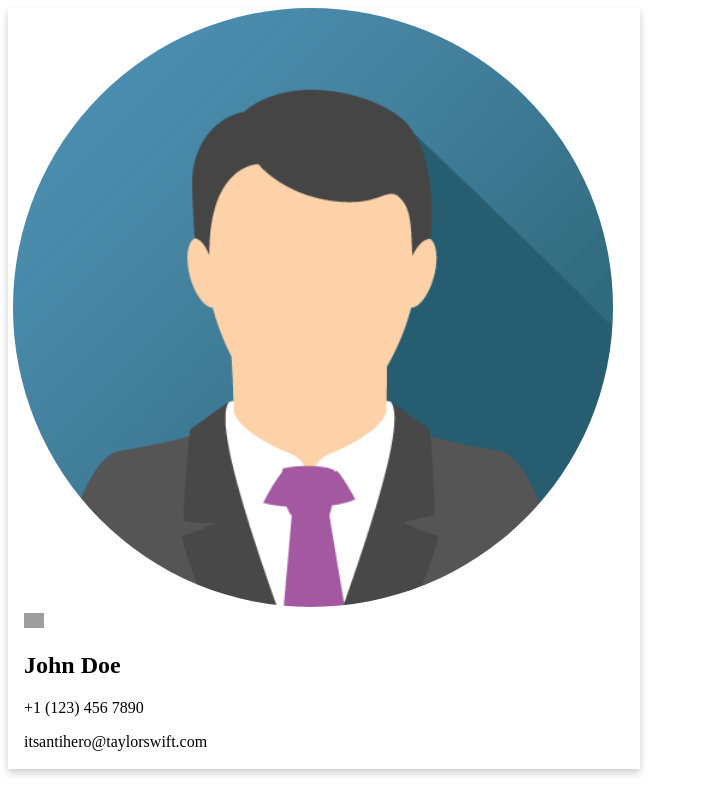
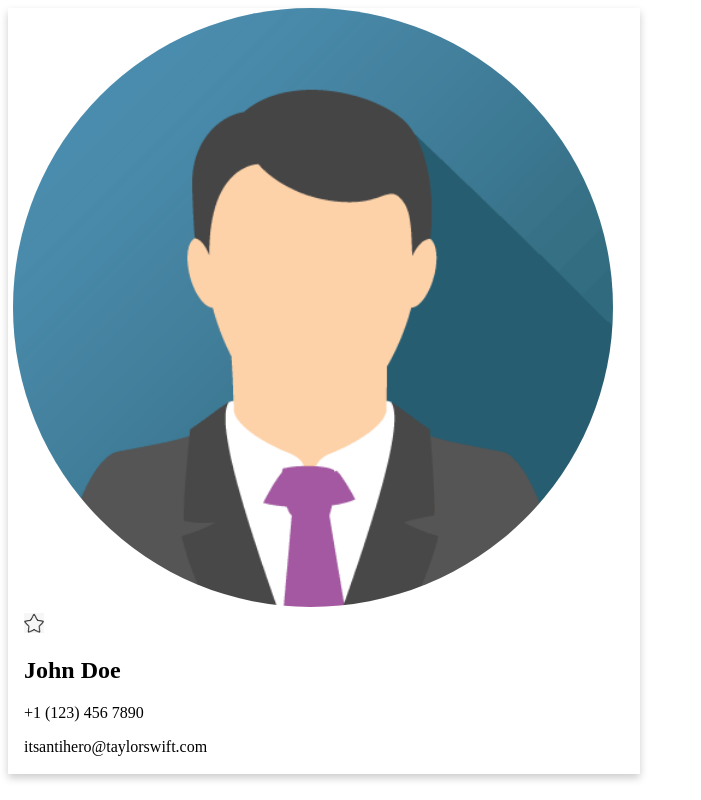
Before and after one commit to HarikaPenukonda/event-listener-tutorial, a React (Create React App) app: page / in a window 1280 px wide. Shown: the whole page, without its empty margins (0-701 px from the left). Built offline with nearby package versions, Linux system fonts and the light colour scheme; grey boxes are pictures that could not be loaded.

Commit message:
challenge 2 - own

```diff
--- a/src/ComplexObjects.js
+++ b/src/ComplexObjects.js
@@ -1,7 +1,7 @@
 import React from "react";
 
 export default function ComplexObjects(){
-    const [contact, seContact] = React.useState({
+    const [contact, setContact] = React.useState({
         "firstName" : "John",
         "lastName" : "Doe",
         "phone" : "+1 (123) 456 7890",
@@ -10,12 +10,15 @@ export default function ComplexObjects(){
     })
 
     /*
-        Challenge 1 : Fill in the values in the markup
-        using the properties of our state object above
+        Challenge 2 : Use a ternary to determine which star image filename
+        should be used based on `contact.isFavourite` property
+
+        `true` => "star-filled.png"
+        `false => "star-empty.png"
     */
 
     function toggleFavourite(){
-        console.log("Toggle Favourite")
+        setContact(prevState => !prevState)
     }
 
     return(
@@ -25,10 +28,9 @@ export default function ComplexObjects(){
                     className="card--image"
                 />
                 <div className="card--info">
-                <img src="./images/star.png"
+                <img src={contact.isFavourite ? "./images/star-filed.png" : "./images/star-empty.png"}
                     width={"20px"}
-                    onClick={toggleFavourite}
-                />
+                    onClick={toggleFavourite}/>
                 <h2 className="card--name">{contact.firstName} {contact.lastName}</h2>
                 <p className="card--contact">{contact.phone}</p>
                 <p className="card--contact">{contact.email}</p>
```
